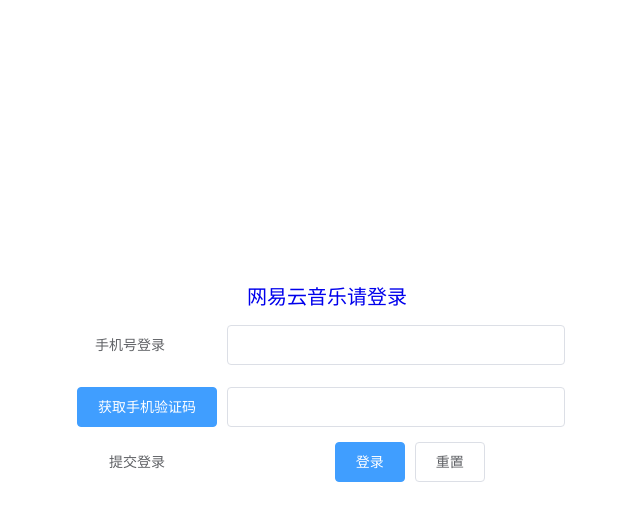
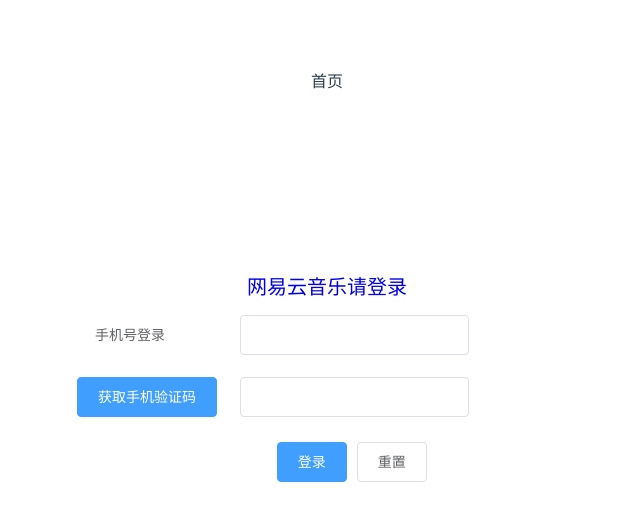
Before and after one commit to chenlian98/netease-music, a Vue app: page /Index in a window 1280 px wide. Shown: the top 520 px of the page, without its empty margins (313-953 px from the left). Built offline with nearby package versions, Linux system fonts and the light colour scheme.

Commit message:
按需加载

```diff
--- a/babel.config.js
+++ b/babel.config.js
@@ -1,3 +1,13 @@
 module.exports = {
-  presets: ["@vue/cli-plugin-babel/preset"],
+  //"es2015", { modules: false }] 热更新的代码
+  presets: [["es2015", { modules: false }], ["@vue/cli-plugin-babel/preset"]],
+  plugins: [
+    [
+      "component",
+      {
+        libraryName: "element-ui",
+        styleLibraryName: "theme-chalk",
+      },
+    ],
+  ],
 };
--- /dev/null
+++ b/components.js
@@ -0,0 +1,12 @@
+import Vue from "vue";
+import "element-ui/lib/theme-chalk/index.css";
+//按需加载
+import { Button, Select, Form, Row, Col, FormItem, Input } from "element-ui";
+
+Vue.use(Button);
+Vue.use(Select);
+Vue.use(Form);
+Vue.use(Row);
+Vue.use(Col);
+Vue.use(FormItem);
+Vue.use(Input);
--- a/package.json
+++ b/package.json
@@ -26,6 +26,7 @@
     "@vue/eslint-config-prettier": "^6.0.0",
     "@vue/test-utils": "^1.0.3",
     "babel-eslint": "^10.1.0",
+    "babel-plugin-component": "^1.1.1",
     "eslint": "^6.7.2",
     "eslint-plugin-prettier": "^3.3.1",
     "eslint-plugin-vue": "^6.2.2",
--- a/src/components/FormComponent.vue
+++ b/src/components/FormComponent.vue
@@ -10,37 +10,42 @@
       class="demo-ruleForm"
     >
       <el-row :gutter="150">
-        <el-col :span="3">
+        <el-col :span="6">
           <el-form-item label="手机号登录" prop="pass"></el-form-item>
         </el-col>
-        <el-col :span="18">
+        <el-col :span="14">
           <el-input
-            type="text"
-            v-model="ruleForm.pass"
+            type="number"
+            v-model="ruleForm.phone"
             autocomplete="off"
+            oninput="if(value.length>11)value=value.slice(0,11)"
           ></el-input>
         </el-col>
       </el-row>
       <el-row :gutter="150" :class="['item']">
-        <el-col :span="3">
-          <el-button type="primary" @click="phoneCode()">获取手机验证码</el-button>
+        <el-col :span="6">
+          <el-button type="primary" @click="phoneCode()" class="btnCode"
+            >获取手机验证码</el-button
+          >
         </el-col>
-        <el-col :span="18">
+        <el-col :span="14">
           <el-input
-            type="text"
-            v-model="ruleForm.checkPass"
+            type="number"
+            v-model="ruleForm.checkCode"
             autocomplete="off"
+            oninput="if(value.length>4)value=value.slice(0,4)"
           ></el-input>
         </el-col>
       </el-row>
       <el-row :gutter="24" :class="['item']">
         <el-col :span="3">
-          <el-form-item label="提交登录" prop="pass"></el-form-item>
+<!--          <el-form-item label="提交登录" prop="pass"></el-form-item>-->
         </el-col>
         <el-col :span="21">
-          <el-form-item>
+          <el-form-item :class="['btn']">
             <el-button type="primary" @click="submitForm('ruleForm')"
-            >登录</el-button>
+              >登录</el-button
+            >
             <el-button @click="resetForm('ruleForm')">重置</el-button>
           </el-form-item>
         </el-col>
@@ -59,7 +64,7 @@
       if (value === "") {
         callback(new Error("请输入手机号"));
       } else {
-        if (this.ruleForm.checkPass !== "") {
+        if (this.ruleForm.checkCode !== "") {
           this.$refs.ruleForm.validateField("checkPass");
         }
         callback();
@@ -68,7 +73,7 @@
     let validatePass2 = (rule, value, callback) => {
       if (value === "") {
         callback(new Error("请再次输入密码"));
-      } else if (value !== this.ruleForm.pass) {
+      } else if (value !== this.ruleForm.phone) {
         callback(new Error("两次输入密码不一致!"));
       } else {
         callback();
@@ -76,23 +81,27 @@
     };
     return {
       ruleForm: {
-        pass: "",
-        checkPass: "",
+        phone: "",
+        checkCode: "",
         age: "",
       },
       rules: {
-        pass: [{ validator: validatePass, trigger: "blur" }],
-        checkPass: [{ validator: validatePass2, trigger: "blur" }],
+        phone: [{ validator: validatePass, trigger: "blur" }],
+        checkCode: [{ validator: validatePass2, trigger: "blur" }],
         age: [{ trigger: "blur" }],
       },
+      codeFlag: false,
+      time: 10,
     };
   },
   methods: {
     submitForm(formName) {
       this.$refs[formName].validate((valid) => {
         if (valid) {
-          // alert("submit!");
-          axios.get(`${this.$http.apiBaseUrl}captcha/verify?phone=18092697583xxx&captcha=4297`, )
+          //验证验证码是否正确
+          console.log(this.ruleForm.phone + "手机号");
+          console.log(this.ruleForm.checkCode + "code");
+          axios.get(`${this.$http.apiBaseUrl}captcha/verify?phone=${this.ruleForm.phone}xxx&captcha=${this.ruleForm.checkCode}`, )
             .then(function (response) {
               console.log(response);
             })
@@ -109,10 +118,24 @@
       this.$refs[formName].resetFields();
     },
     phoneCode() {
-       //发送手机验证码
-       // console.log(axios)
-      // axios.get('http://localhost:4000/captcha/sent?phone=18092697582')
-      axios.get(`${this.$http.apiBaseUrl}captcha/sent?phone=18092697583`,)
+      let btnCode = document.querySelector(".btnCode span"); //获取类名
+      //验证码倒计时 每天只能获取 5次 = 验证码
+      if (!this.codeFlag) {
+        this.time = 10;
+        this.codeFlag = true; //先打开开关
+        btnCode.innerHTML = `${this.time}秒后得到验证码`; //去掉1秒延迟
+        let primeNumberDown = setInterval(() => {
+          this.time -= 1; //每秒 - 1
+          // console.log(this.time);
+          if (this.time < 1) {
+            // time不能是负数
+            btnCode.innerHTML = `请获取验证码`;
+            clearInterval(primeNumberDown); //清除定时器
+            this.codeFlag = false; //关闭开关 开启了定时器后不能点击了，定时器走完了才可以重新走
+            //发送axios请求
+            console.log(this.$http.apiBaseUrl);
+            console.log(this.ruleForm.phone);
+            axios.get(`${this.$http.apiBaseUrl}captcha/sent?phone=${this.ruleForm.phone}`,)
               .then(function (response) {
                 alert('发送成功 ')
                 console.log(response);
@@ -121,6 +144,11 @@
                 console.log(error);
                 console.log('失败');
               });
+          } else {
+            btnCode.innerHTML = `${this.time} 秒后获得验证码`;
+          }
+        }, 1000); //开启定时器
+      }
     },
   },
 };
@@ -139,7 +167,19 @@
     font-weight: 500;
   }
   .item {
-    margin-bottom: 15px;
+    margin-bottom: 25px;
+  }
+  /deep/input[type="number"] {
+    -moz-appearance: textfield;
+  }
+  /deep/ input[type="number"]::-webkit-inner-spin-button,
+  /deep/input[type="number"]::-webkit-outer-spin-button {
+    -webkit-appearance: none;
+    margin: 0;
+  }
+  /deep/ .btn .el-form-item__content {
+    //border: 1px solid red;
+    margin-left: 115px !important;
   }
 }
 </style>
--- a/src/main.js
+++ b/src/main.js
@@ -2,18 +2,17 @@
 import App from "./App.vue";
 import router from "./router";
 import store from "./store";
-import ElementUI from "element-ui";
-import "element-ui/lib/theme-chalk/index.css";
-import api from '../api.js'
+import component from "../components.js";
+import api from "../api.js";
 
-Vue.use(ElementUI);
 
-Vue.prototype.$http = api
 
+Vue.prototype.$http = api;
 Vue.config.productionTip = false;
-//http://localhost:4000/captcha/sent?phone=18092697582
+
 new Vue({
   router,
   store,
+  component,
   render: (h) => h(App),
 }).$mount("#app");
--- a/src/router/index.js
+++ b/src/router/index.js
@@ -1,9 +1,10 @@
 import Vue from "vue";
 import VueRouter from "vue-router";
 import Home from "../views/Home.vue";
+// import index from "../views/index.vue";
 
 Vue.use(VueRouter);
-
+//路由配置
 const routes = [
   {
     path: "/",
@@ -11,13 +12,14 @@
     component: Home,
   },
   {
-    path: "/about",
-    name: "About",
-    component: () => import("../views/About.vue"),
+    path: "/Index",
+    name: "Index",
+    component: () => import("../views/index"),
   },
 ];
 
 const router = new VueRouter({
+  mode: "history", //去掉#号
   routes,
 });
 
--- /dev/null
+++ b/src/views/index.vue
@@ -0,0 +1,15 @@
+<template>
+ <div class="index">
+   首页
+ </div>
+</template>
+
+<script>
+export default {
+  name: "index"
+};
+</script>
+
+<style scoped>
+
+</style>
```
Also changed, not shown: 2 other files (tests, documents, lock files or other folders). Lines whose indentation alone changed are shown as unchanged.
